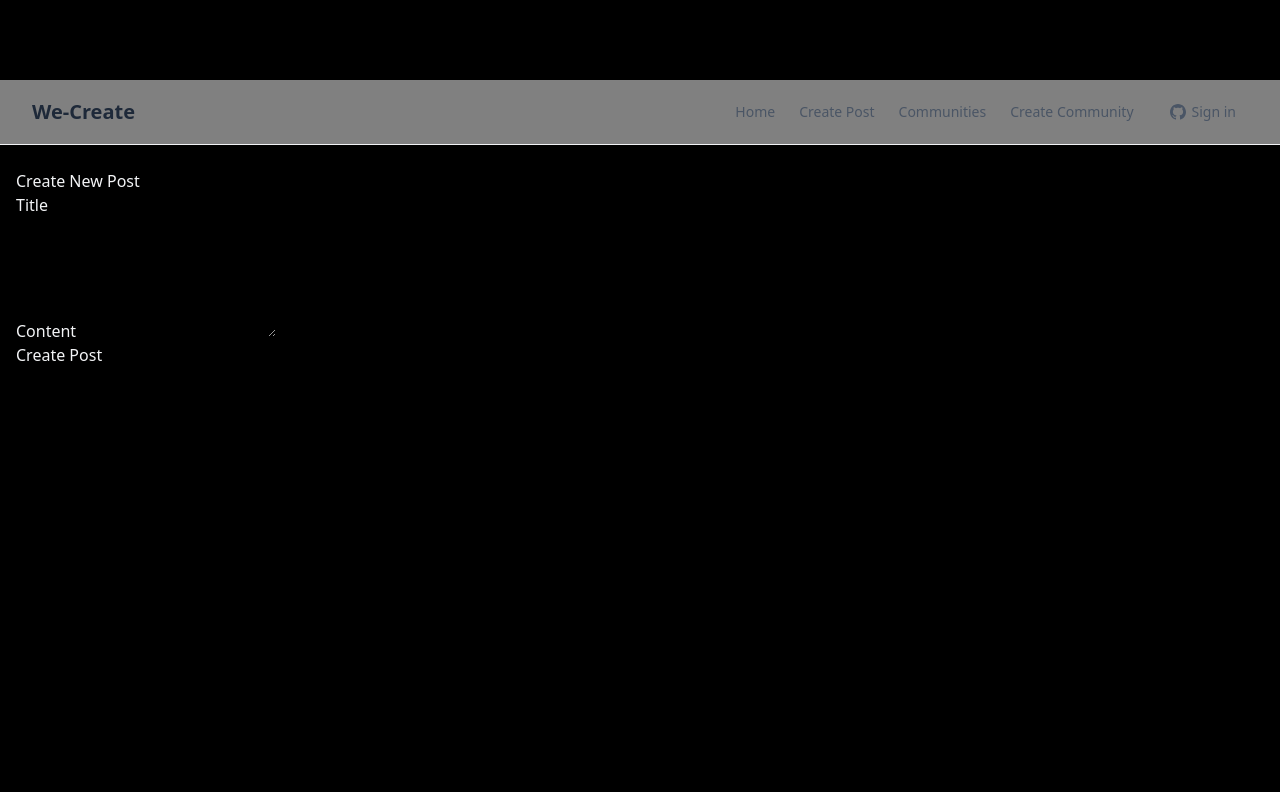
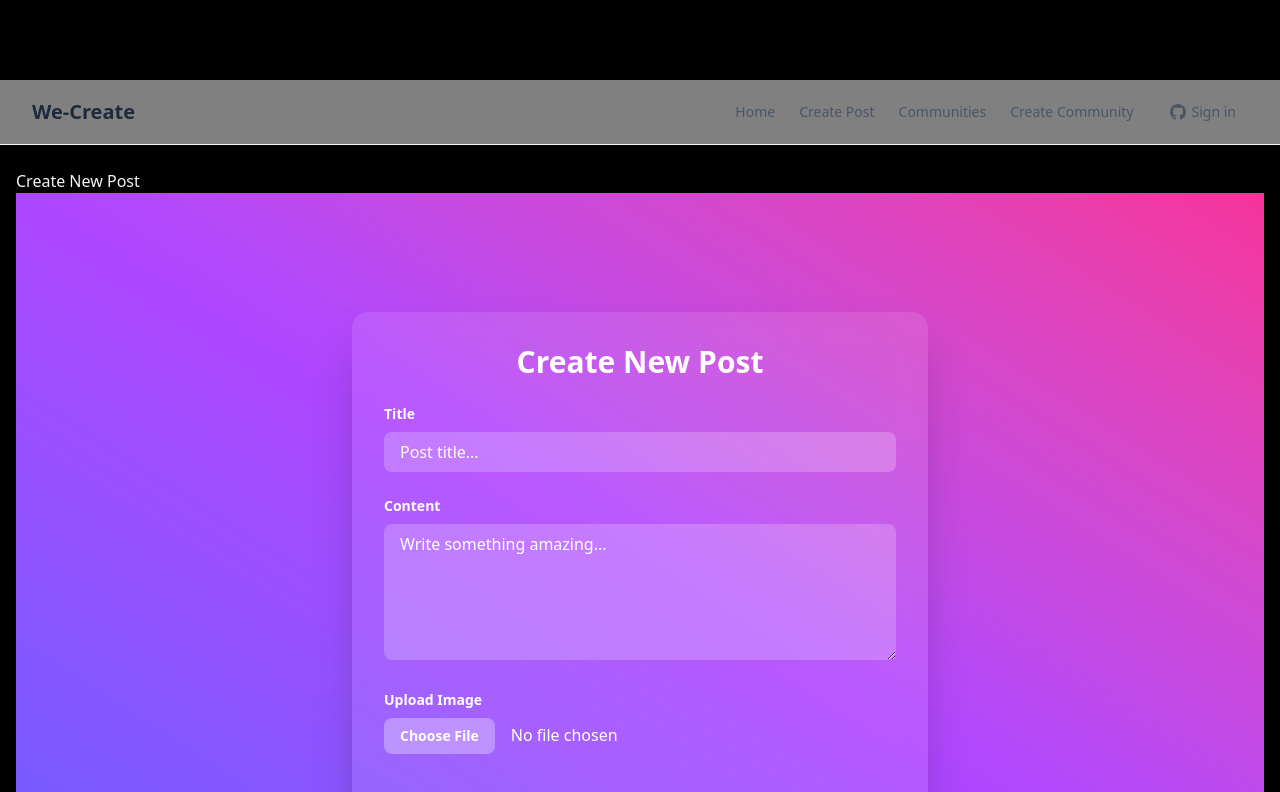
Before and after one commit to LeConsulat2/jp-supabase, a React (Vite) app: page /create in a window 1280 px wide. Shown: the top 792 px of the page. Built offline with nearby package versions, Linux system fonts and the light colour scheme; no server answers.

Commit message:
CreatePost update -  upload image + supabase config + tailwindcss purple

```diff
--- a/src/components/CreatePost.tsx
+++ b/src/components/CreatePost.tsx
@@ -1,5 +1,5 @@
 import { useMutation } from '@tanstack/react-query';
-import { useState } from 'react';
+import { ChangeEvent, useState } from 'react';
 import { supabase } from '../supabase-client';
 
 interface PostInput {
@@ -7,45 +7,110 @@ interface PostInput {
   content: string;
 }
 
-const createPost = async (post: PostInput) => {
-  const { data, error } = await supabase.from('posts').insert(post);
+const createPost = async (post: PostInput, imageFile: File) => {
+  const filePath = `${post.title}-${Date.now()}-${imageFile.name}`;
+
+  const { error: uploadError } = await supabase.storage
+    .from('post-images')
+    .upload(filePath, imageFile);
+
+  if (uploadError) {
+    throw new Error(uploadError.message);
+  }
+
+  const { data: publicUrlData } = supabase.storage
+    .from('post-images')
+    .getPublicUrl(filePath);
+
+  const { data, error } = await supabase
+    .from('posts')
+    .insert({ ...post, image_url: publicUrlData.publicUrl });
 
   if (error) throw new Error(error.message);
   return data;
 };
 
 export const CreatePost = () => {
-  const [title, setTitle] = useState<string>('');
-  const [content, setContent] = useState<string>('');
+  const [title, setTitle] = useState('');
+  const [content, setContent] = useState('');
+  const [selectedFile, setSelectedFile] = useState<File | null>(null);
 
-  const { mutate } = useMutation({ mutationFn: createPost });
+  const { mutate } = useMutation({
+    mutationFn: (data: { post: PostInput; imageFile: File }) =>
+      createPost(data.post, data.imageFile),
+  });
 
-  const handleSubmit = (event: React.FormEvent) => {
-    event.preventDefault();
-    mutate({ title, content });
+  const handleSubmit = (e: React.FormEvent) => {
+    e.preventDefault();
+    if (!selectedFile) return;
+    mutate({ post: { title, content }, imageFile: selectedFile });
+  };
+
+  const handleFileChange = (e: ChangeEvent<HTMLInputElement>) => {
+    if (e.target.files && e.target.files[0]) {
+      setSelectedFile(e.target.files[0]);
+    }
   };
 
   return (
-    <form onSubmit={handleSubmit}>
-      <div>
-        <label htmlFor="">Title</label>
+    <div className="min-h-screen bg-gradient-to-tr from-indigo-500 via-purple-500 to-pink-500 flex items-center justify-center px-4 py-12">
+      <form
+        onSubmit={handleSubmit}
+        className="w-full max-w-xl p-8 bg-white/10 backdrop-blur-md rounded-2xl shadow-2xl space-y-6 text-white"
+      >
+        <h2 className="text-3xl font-bold text-center">Create New Post</h2>
+
+        <div className="space-y-2">
+          <label htmlFor="title" className="block text-sm font-semibold">
+            Title
+          </label>
           <input
             type="text"
             id="title"
             required
-          onChange={(event) => setTitle(event.target.value)}
+            onChange={(e) => setTitle(e.target.value)}
+            className="w-full px-4 py-2 rounded-lg bg-white/20 text-white placeholder-white focus:outline-none focus:ring-2 focus:ring-white"
+            placeholder="Post title..."
           />
         </div>
-      <div>
-        <label htmlFor="">Content</label>
+
+        <div className="space-y-2">
+          <label htmlFor="content" className="block text-sm font-semibold">
+            Content
+          </label>
           <textarea
             id="content"
             required
             rows={5}
-          onChange={(event) => setContent(event.target.value)}
+            onChange={(e) => setContent(e.target.value)}
+            className="w-full px-4 py-2 rounded-lg bg-white/20 text-white placeholder-white focus:outline-none focus:ring-2 focus:ring-white"
+            placeholder="Write something amazing..."
           />
         </div>
-      <button type="submit">Create Post</button>
+
+        <div className="space-y-2">
+          <label htmlFor="image" className="block text-sm font-semibold">
+            Upload Image
+          </label>
+          <input
+            type="file"
+            id="image"
+            accept="image/*"
+            required
+            onChange={handleFileChange}
+            className="block w-full text-white file:mr-4 file:py-2 file:px-4 file:rounded-lg file:border-0 file:text-sm file:font-semibold file:bg-white/30 file:text-white hover:file:bg-white/50 cursor-pointer"
+          />
+        </div>
+
+        <div className="text-center">
+          <button
+            type="submit"
+            className="mt-4 inline-block px-6 py-3 rounded-lg bg-white text-indigo-700 font-semibold transition-all duration-300 hover:scale-105 hover:bg-white/90"
+          >
+            🚀 Publish Post
+          </button>
+        </div>
       </form>
+    </div>
   );
 };
```
Lines whose indentation alone changed are shown as unchanged.
